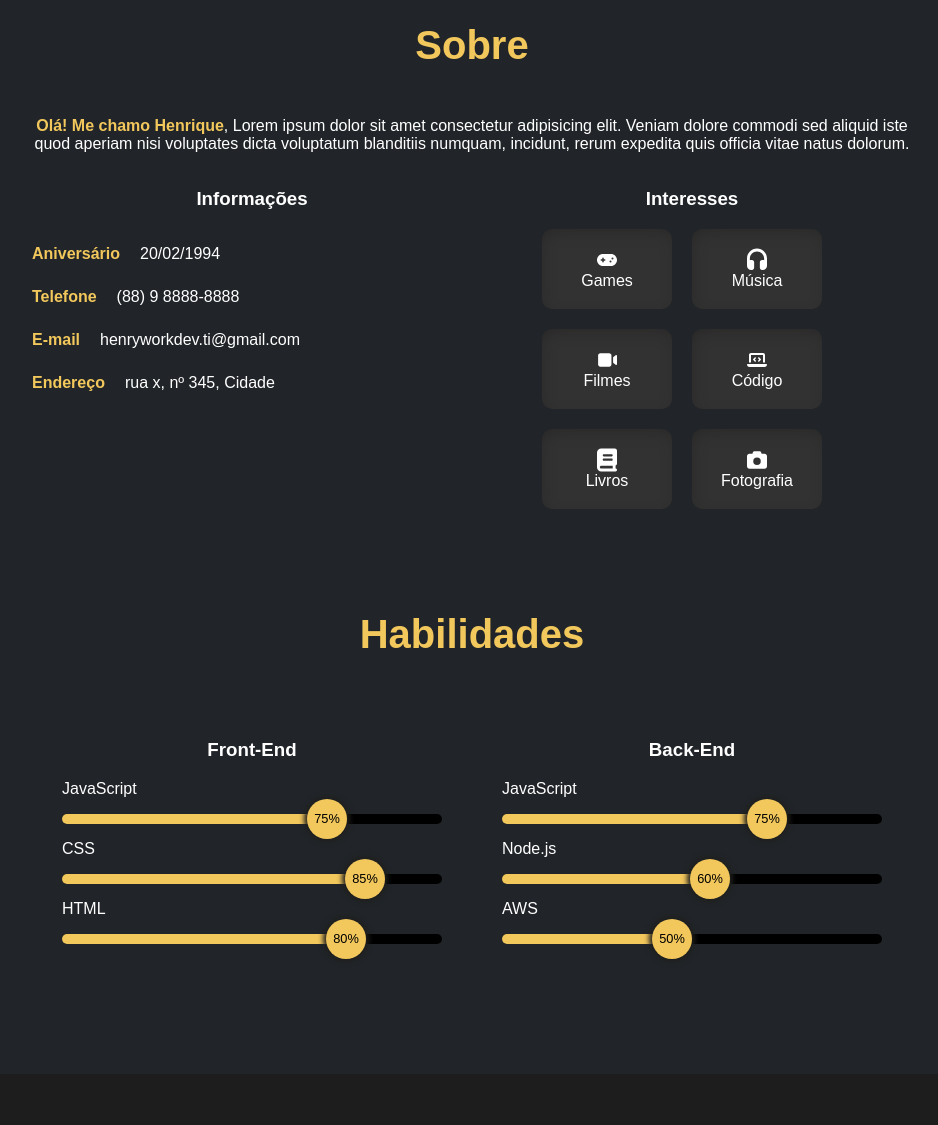
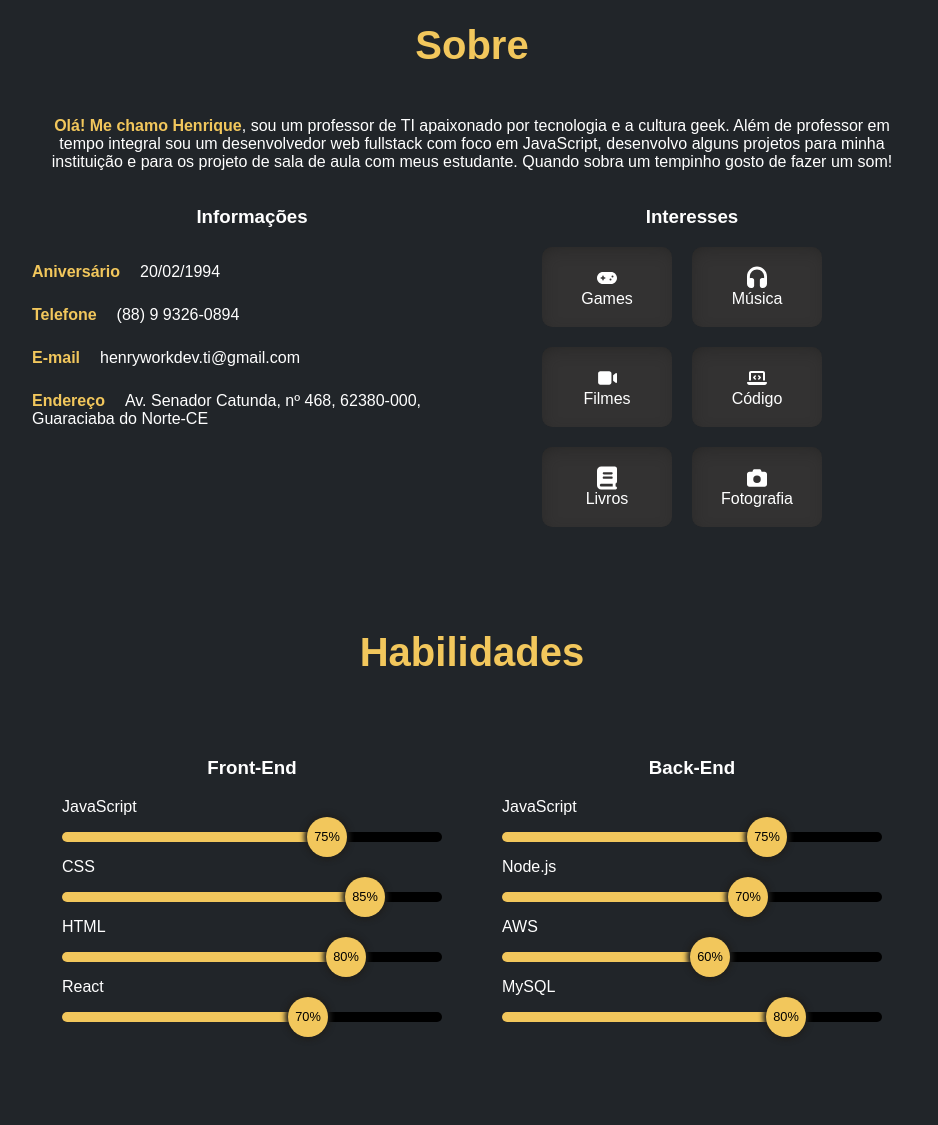
Before and after one commit to rickalves/rickalves.github.io, a plain HTML site: page index.html in a window 1280 px wide. Shown: the part 810-1935 px from the top of the page, without its empty margins (168-1106 px from the left). Drawn offline with Linux system fonts and the light colour scheme.

Commit message:
header update

```diff
--- a/css/style.css
+++ b/css/style.css
@@ -36,6 +36,16 @@ ul, li{
 header{
     height: 100vh;
 }
+
+/* Logo styles */
+.logo img{
+    height: 65px;
+}
+
+.logo > h1{
+    color: var(--cor-secundaria);
+}
+/* Navbar styles */
 .nav-bar{
     background-color: #1d1d1d;
     height: 80px;
@@ -55,10 +65,6 @@ header{
 }
 .nav-bar ul > li{
     margin-left: 30px;
-}
-
-.nav-bar > h1{
-    color: var(--cor-secundaria);
 }
 
 .nav-bar-fixed{
@@ -285,15 +291,22 @@ section#habilidades{
 .frontend > div:nth-of-type(3) .percentual{
     width: 80%;
 }
+
+.frontend > div:nth-of-type(4) .percentual{
+    width: 70%;
+}
 /* ---------Definindo percentual backend---------------- */
 .backend > div:nth-of-type(1) .percentual{
     width: 75%;
 }
 .backend > div:nth-of-type(2) .percentual{
+    width: 70%;
+}
+.backend > div:nth-of-type(3) .percentual{
     width: 60%;
 }
-.backend > div:nth-of-type(3) .percentual{
-    width: 50%;
+.backend > div:nth-of-type(4) .percentual{
+    width: 80%;
 }
 
 /* -----------------------Footer Styles------------------------ */
--- a/index.html
+++ b/index.html
@@ -7,15 +7,18 @@
     <meta name="viewport" content="width=device-width, initial-scale=1.0">
     <link rel="stylesheet" href="css/@fontawesome/all.min.css">
     <link rel="stylesheet" href="css/style.css">
-    <title>Projeto Portifófio</title>
+    <link rel="shortcut icon" href="/assets/img/logo-black.png" type="image/x-icon">
+    <title>Rick Alves</title>
 </head>
 
 <body>
     <div class="container d-grid">
         <header class="col-md-12">
             <div class="nav-bar d-grid">
-                <!-- <img src="" alt="logo do site" class="logo"> -->
-                <h1 class="col-md-6">Rick Alves</h1>
+                <div class="logo col-md-6 d-flex">
+                    <a href="#"><img src="./assets/img/logo-yellow.png" alt="logo site"></a>
+                    <h1>Rick Alves</h1>
+                </div>
                 <nav id="navbar" class="col-md-6">
                     <ul>
                         <li><a href="#">Inicio</a></li>
@@ -50,21 +53,20 @@
                 <h2 class="row">Sobre</h2>
                 <div class="row texto">
                     <p>
-                        <strong>Olá! Me chamo Henrique</strong>, Lorem ipsum dolor sit amet consectetur adipisicing
-                        elit. Veniam dolore
-                        commodi sed aliquid iste quod
-                        aperiam nisi voluptates dicta voluptatum blanditiis numquam, incidunt, rerum expedita quis
-                        officia
-                        vitae natus dolorum.
+                        <strong>Olá! Me chamo Henrique</strong>,
+                        sou um professor de TI apaixonado
+                        por tecnologia e a cultura geek. Além de professor em tempo integral sou um desenvolvedor web
+                        fullstack com foco em JavaScript, desenvolvo alguns projetos para minha instituição e para os
+                        projeto de sala de aula com meus estudante. Quando sobra um tempinho gosto de fazer um som!
                     </p>
                 </div>
                 <div class="interesses contato col-md-6">
                     <h3>Informações</h3>
                     <ul>
                         <li><strong>Aniversário</strong><span>20/02/1994</span></i></li>
-                        <li><strong>Telefone</strong><span>(88) 9 8888-8888</span></li>
+                        <li><strong>Telefone</strong><span>(88) 9 9326-0894</span></li>
                         <li><strong>E-mail</strong><span>henryworkdev.ti@gmail.com</span></li>
-                        <li><strong>Endereço</strong><span>rua x, nº 345, Cidade</span></li>
+                        <li><strong>Endereço</strong><span>Av. Senador Catunda, nº 468, 62380-000, Guaraciaba do Norte-CE</span></li>
                     </ul>
                 </div>
                 <div class="interesses col-md-6">
@@ -108,6 +110,14 @@
                             </div>
                         </div>
                     </div>
+                    <div class="habilidade">
+                        <p>React</p>
+                        <div class="nivel-habilidade">
+                            <div class="percentual">
+                                <div>70%</div>
+                            </div>
+                        </div>
+                    </div>
                 </div>
                 <!-- habilidades backend -->
                 <div class="backend col-md-6">
@@ -124,7 +134,7 @@
                         <p>Node.js</p>
                         <div class="nivel-habilidade">
                             <div class="percentual">
-                                <div>60%</div>
+                                <div>70%</div>
                             </div>
                         </div>
                     </div>
@@ -132,7 +142,15 @@
                         <p>AWS</p>
                         <div class="nivel-habilidade">
                             <div class="percentual">
-                                <div>50%</div>
+                                <div>60%</div>
+                            </div>
+                        </div>
+                    </div>
+                    <div class="habilidade">
+                        <p>MySQL</p>
+                        <div class="nivel-habilidade">
+                            <div class="percentual">
+                                <div>80%</div>
                             </div>
                         </div>
                     </div>
--- a/js/app.js
+++ b/js/app.js
@@ -4,6 +4,7 @@ const sobre = document.querySelector("#sobre")
 const habilidades = document.querySelector("#habilidades")
 const container = document.querySelector(".container")
 const navbar = document.querySelector(".nav-bar > nav")
+const logoImg = document.querySelector(".logo img")
 
 //Botão toggle
 navbar.style.display = ''
@@ -71,9 +72,11 @@ document.querySelector('body').onscroll = (e) => {
     if(window.scrollY.toFixed() >= 100){
       navbar2.classList.add('nav-bar-fixed')
       header.style.zIndex = '1'
+      logoImg.src = './assets/img/logo-black.png'
       observer.unobserve(header)
     }else{
       navbar2.classList.remove('nav-bar-fixed')
+      logoImg.src = './assets/img/logo-yellow.png'
       observer.observe(header)
     }
 
```
Also changed, not shown: assets/img/logo-black.png (added), assets/img/logo-yellow.png (added).
